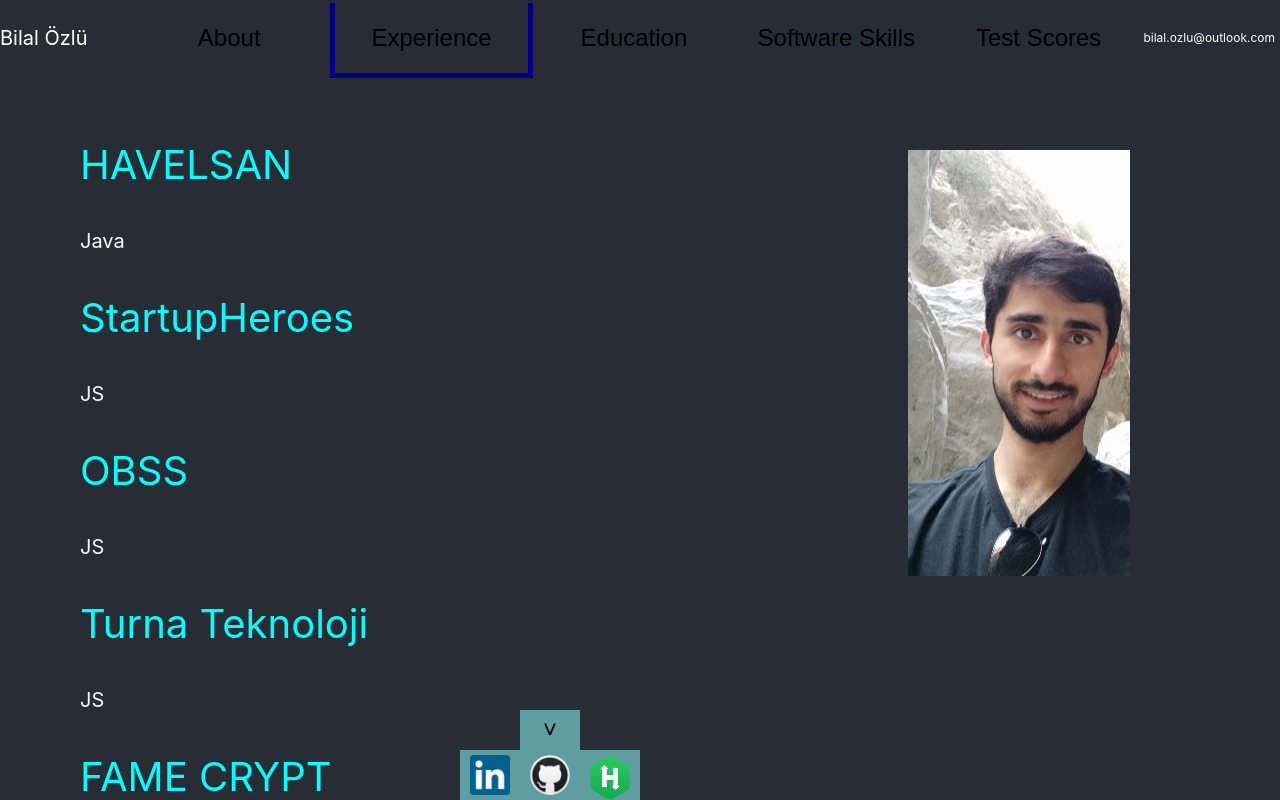
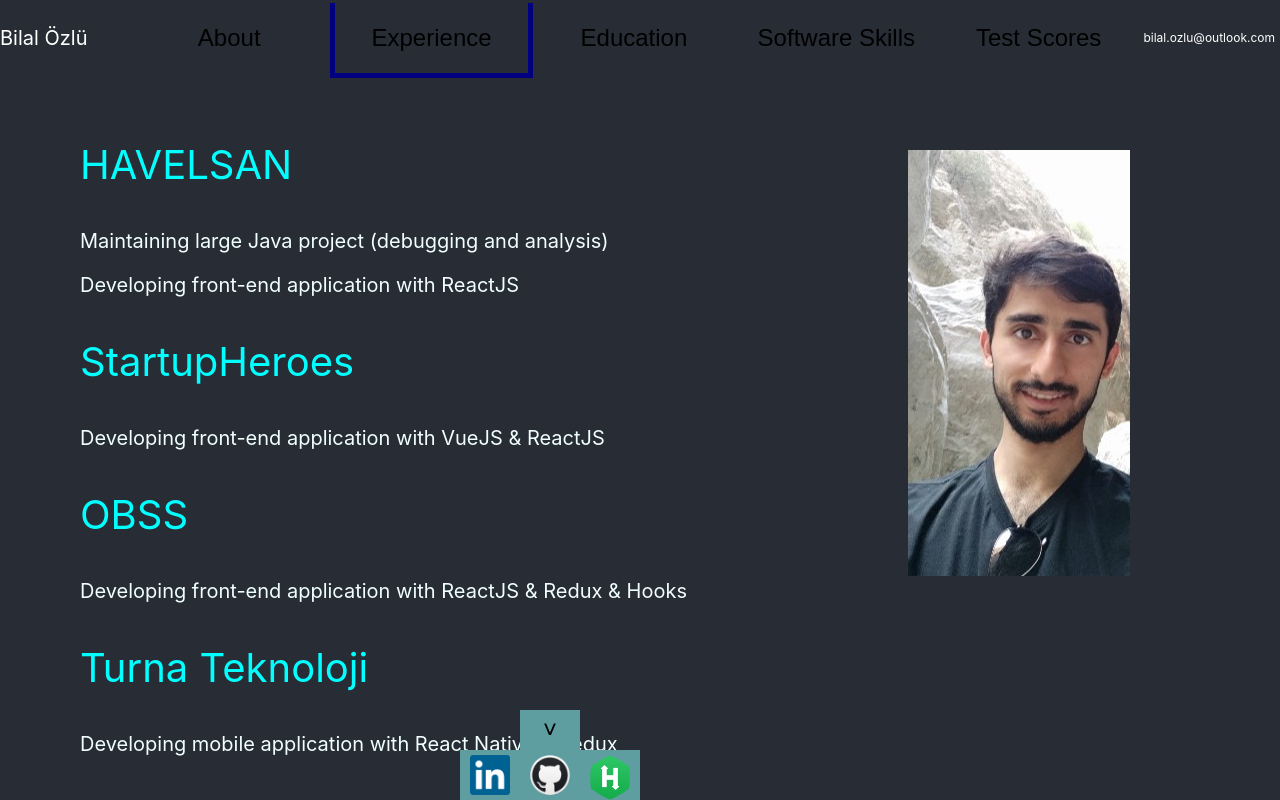
Before and after one commit to bilalozlu/homepage, a React (Create React App) app: page /CV in a window 1280 px wide. Both pictures are taken after a click on the button "Experience". Shown: the top 800 px of the page. Built offline with nearby package versions, Linux system fonts and the light colour scheme.

Commit message:
a bit more text added to portfolio

```diff
--- a/src/CV_components/experience.js
+++ b/src/CV_components/experience.js
@@ -8,50 +8,56 @@
           HAVELSAN
         </p>
         <p className='text'>
-          Java
+          Maintaining large Java project (debugging and analysis)
+        </p>
+        <p className='text'>
+          Developing front-end application with ReactJS
         </p>
         <p className='title'>
           StartupHeroes
         </p>
         <p className='text'>
-          JS
+          Developing front-end application with VueJS & ReactJS
         </p>
         <p className='title'>
           OBSS
         </p>
         <p className='text'>
-          JS
+          Developing front-end application with ReactJS & Redux & Hooks
         </p>
         <p className='title'>
           Turna Teknoloji
         </p>
         <p className='text'>
-          JS
+          Developing mobile application with React Native & Redux
         </p>
         <p className='title'>
           FAME CRYPT
         </p>
         <p className='text'>
-          C++
+          Implementing cryptographic algorithms with C++
+        </p>
+        <p className='text'>
+          Company website with HTML/CSS
         </p>
         <p className='title'>
           Korona Software Solutions
         </p>
         <p className='text'>
-          JS
+          Developing mobile application with React Native
         </p>
         <p className='title'>
           Piksel Bilişim
         </p>
         <p className='text'>
-          PHP
+          Developing web application (PHP, Apache, MySQL, HTML/CSS)
         </p>
       </div>
       <div className='photo'>
         <img alt='profile' src="profile.jpg" />
       </div>
     </div>
-    );
+  );
 }
 
 export default Experience;
--- a/src/CV_components/software_skills.js
+++ b/src/CV_components/software_skills.js
@@ -11,10 +11,40 @@
           Developed the site you are looking at
         </p>
         <p className='title'>
-        C++
+          C / C++
         </p>
         <p className='text'>
           Used for 3 months at work & used in most of the courses during school time
+        </p>
+        <p className='title'>
+          JavaScript
+        </p>
+        <p className='title'>
+          Python
+        </p>
+        <p className='title'>
+          Java
+        </p>
+        <p className='title'>
+          Haskell
+        </p>
+        <p className='title'>
+          React Native
+        </p>
+        <p className='title'>
+          NodeJS
+        </p>
+        <p className='title'>
+          VueJS
+        </p>
+        <p className='title'>
+          MongoDB
+        </p>
+        <p className='title'>
+          NoSQL
+        </p>
+        <p className='title'>
+          MySQL
         </p>
       </div>
       <div className='photo'>
```
Lines whose indentation alone changed are shown as unchanged.
